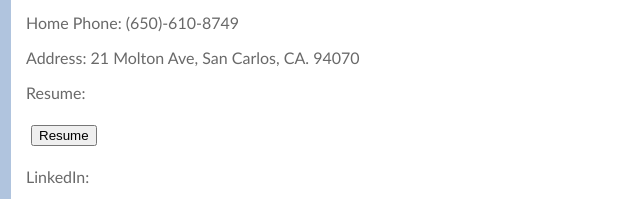
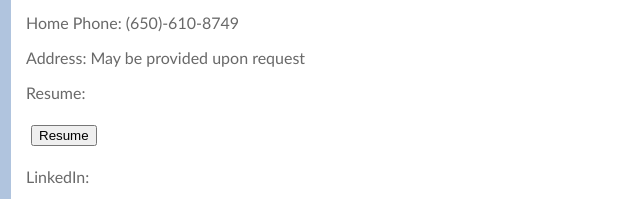
Before and after one commit to emilywong99/emilywong99.github.io, a plain HTML site: page emilycontact.html in a window 1280 px wide. Shown: the part 203-402 px from the top of the page, 0-640 px from the left. Drawn offline with Linux system fonts and the light colour scheme.

Commit message:
Took out Address
So stalkers don’t kill me

```diff
--- a/emilycontact.html
+++ b/emilycontact.html
@@ -22,7 +22,7 @@
 
 			<p>Home Phone: (650)-610-8749</p>
 
-			<p>Address: 21 Molton Ave, San Carlos, CA. 94070</p>
+			<p>Address: May be provided upon request</p>
 
 			<p>Resume:</p>
 			<a href="https://docs.google.com/document/d/1W25cNQ29XRNUtZKKaxSSXgPPIOCPd4W3QkN_4CKSYTM/edit?usp=sharing" id = "button" target = "_blank">
```
